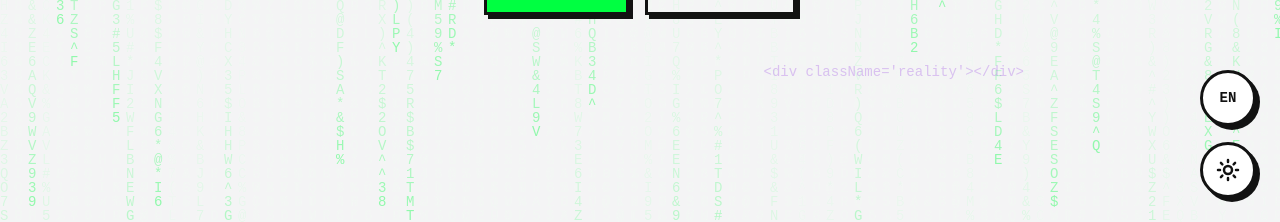
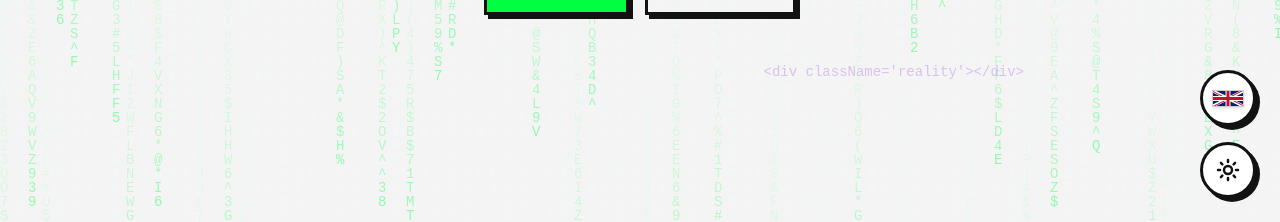
Before and after one commit to alexxcpr/personal-website, a React (Vite) app in the folder client/: page / in a window 1280 px wide. Shown: the part 578-800 px from the top of the page. Built offline with nearby package versions, Linux system fonts and the light colour scheme.

Commit message:
svg pentru toggle limbi in loc de RO/EN

```diff
--- a/client/src/components/ui/LanguageToggle.tsx
+++ b/client/src/components/ui/LanguageToggle.tsx
@@ -1,6 +1,32 @@
 import React from 'react';
-import { motion } from 'framer-motion';
+import { motion, AnimatePresence } from 'framer-motion';
 import { useLanguage } from '../../context/LanguageContext';
+
+const FlagRO = () => (
+  <svg viewBox="0 0 3 2" className="w-8 h-auto shadow-sm border border-secondary/20 object-cover" aria-hidden="true">
+    <rect width="1" height="2" x="0" fill="#002B7F" />
+    <rect width="1" height="2" x="1" fill="#FCD116" />
+    <rect width="1" height="2" x="2" fill="#CE1126" />
+  </svg>
+);
+
+const FlagGB = () => (
+  <svg viewBox="0 0 60 30" className="w-8 h-auto shadow-sm border border-secondary/20 object-cover" aria-hidden="true">
+    <clipPath id="s">
+      <path d="M0,0 v30 h60 v-30 z"/>
+    </clipPath>
+    <clipPath id="t">
+      <path d="M30,15 h30 v15 z v15 h-30 z h-30 v-15 z v-15 h30 z"/>
+    </clipPath>
+    <g clipPath="url(#s)">
+      <path d="M0,0 v30 h60 v-30 z" fill="#012169"/>
+      <path d="M0,0 L60,30 M60,0 L0,30" stroke="#fff" strokeWidth="6"/>
+      <path d="M0,0 L60,30 M60,0 L0,30" clipPath="url(#t)" stroke="#C8102E" strokeWidth="4"/>
+      <path d="M30,0 v30 M0,15 h60" stroke="#fff" strokeWidth="10"/>
+      <path d="M30,0 v30 M0,15 h60" stroke="#C8102E" strokeWidth="6"/>
+    </g>
+  </svg>
+);
 
 export const LanguageToggle: React.FC = () => {
   const { language, toggleLanguage } = useLanguage();
@@ -9,7 +35,6 @@ export const LanguageToggle: React.FC = () => {
     <motion.button
       onClick={toggleLanguage}
       className={`
-
         w-14 h-14
         rounded-full
         bg-surface
@@ -18,7 +43,7 @@ export const LanguageToggle: React.FC = () => {
         flex items-center justify-center
         cursor-pointer
         outline-none
-        font-mono font-bold text-sm
+        overflow-hidden
       `}
       whileHover={{
         scale: 1.1,
@@ -30,18 +55,20 @@ export const LanguageToggle: React.FC = () => {
         boxShadow: '2px 2px 0px 0px var(--col-secondary)',
         y: 0, x: 0
       }}
-      aria-label="Toggle Language"
+      aria-label={`Switch to ${language === 'ro' ? 'English' : 'Romanian'}`}
     >
-      <motion.span
-        key={language}
-        initial={{ y: -10, opacity: 0 }}
-        animate={{ y: 0, opacity: 1 }}
-        exit={{ y: 10, opacity: 0 }}
-        transition={{ duration: 0.2 }}
-        className="text-secondary"
-      >
-        {language.toUpperCase()}
-      </motion.span>
+      <AnimatePresence mode="wait" initial={false}>
+        <motion.div
+          key={language}
+          initial={{ y: -20, opacity: 0, rotateX: -90 }}
+          animate={{ y: 0, opacity: 1, rotateX: 0 }}
+          exit={{ y: 20, opacity: 0, rotateX: 90 }}
+          transition={{ duration: 0.3 }}
+          className="flex items-center justify-center"
+        >
+          {language === 'ro' ? <FlagRO /> : <FlagGB />}
+        </motion.div>
+      </AnimatePresence>
     </motion.button>
   );
 };
```
